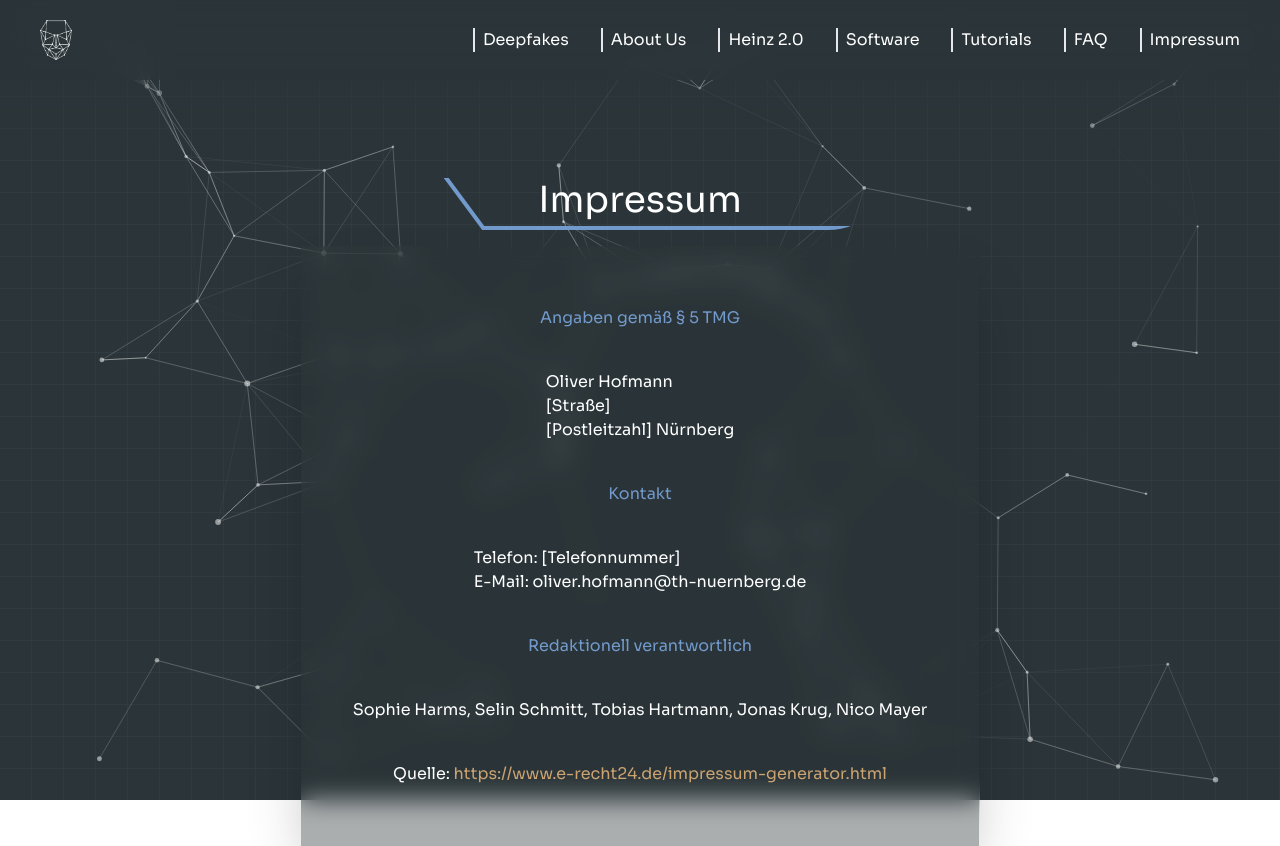
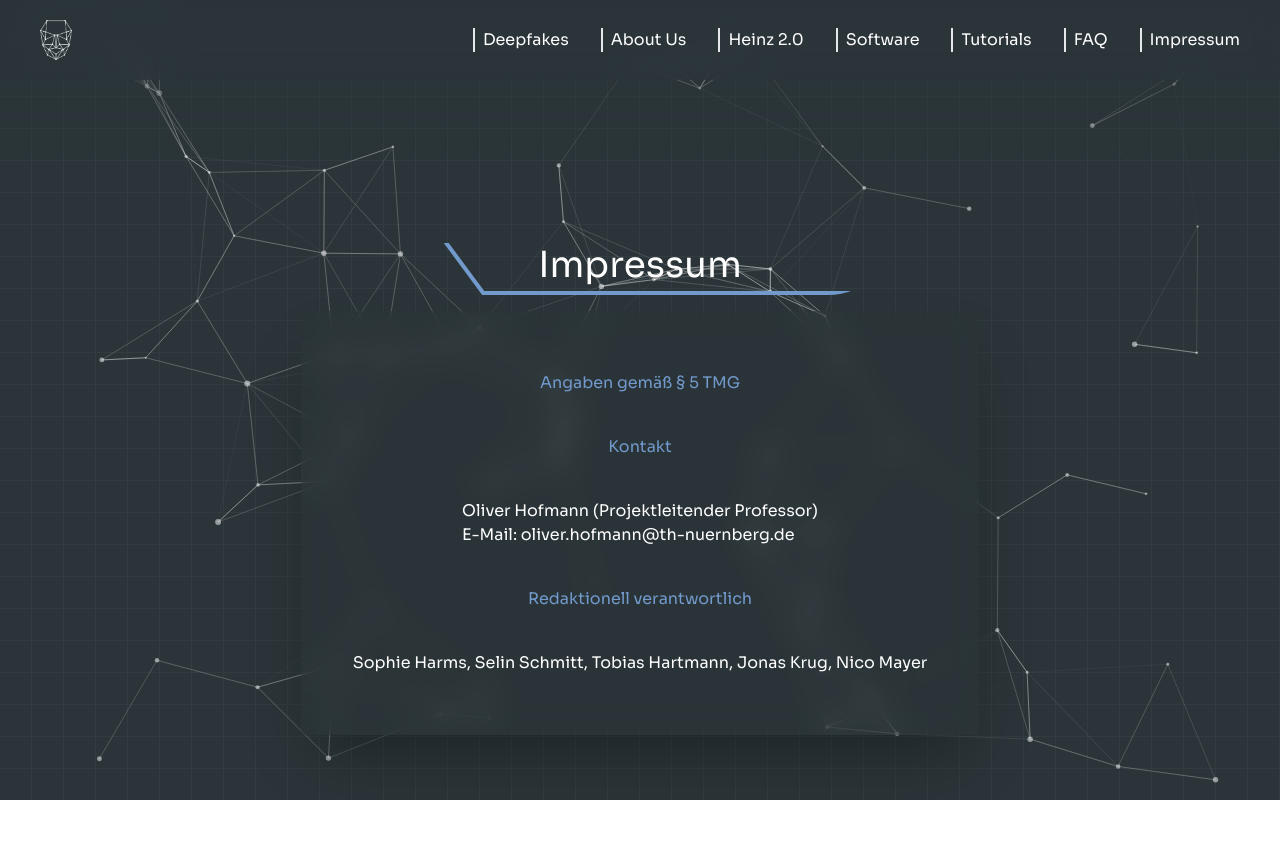
Before and after one commit to Nico-Mayer/Heinz2.0, a Next.js app: page /sub/impressum in a window 1280 px wide. After the commit the page ends 800 px from the top, so only its background shows below. Built offline with nearby package versions, Linux system fonts and the light colour scheme.

Commit message:
heinz faq, dfl mit colab, impressum,

```diff
--- a/pages/index.tsx
+++ b/pages/index.tsx
@@ -32,7 +32,7 @@ const Home: NextPage = () => {
           >
             <h1 className="mb-6 text-7xl font-bold">Heinz 2.0</h1>
             <h1 className="ml-64 animate-pulse text-xl font-bold">
-              Coming Soon...
+              Tauche ein in die Welt der Deepfakes!
             </h1>
           </motion.div>
           <div
--- a/pages/sub/deepfacelive.tsx
+++ b/pages/sub/deepfacelive.tsx
@@ -99,6 +99,7 @@ function deepfacelab() {
                         und wähle die Standard Einstellungen. Die daraus resultierende DFM File findest du im Model Verzeichnis von Deepfacelab. Diese wird nun in das entsprechende Verzeichnis von DFLive (nicht Deepfacelab) gelegt.
                     </p>}/>
                     <img src={'/dfldfm.png'}/>
+                    <a id={"ordner"}/>
                     <StyledText text={<p>
                         Jetzt kann in DeepFaceLive das eigen trainierte Modell ausgewählt werden. DFL hat auch einen Merger der in Echtzeit die Maske des Live-Deepfakes verändern kann.<br/>
                         Das entstandene Modell ist ein RTM Modell und kann für weitere Projekte weiter verwendet werden. Beispielsweise für weitere Deepfake Videos. Stundenlanges Training ist nun Geschichte!<br/>
--- a/pages/sub/faq.tsx
+++ b/pages/sub/faq.tsx
@@ -15,13 +15,19 @@ function faq() {
                         'z-10 flex min-h-screen flex-1 flex-col items-center space-y-20 bg-bgMain/40 py-10 px-8 shadow-3xl backdrop-blur-md'
                     }
                 >
+                    <Question text={<p>
+                        Downloade zunächst das RTM-Modell von Heinz 2.0. Dann brauchst du natürlich auch DeepFaceLive. Verschiebe das heruntergeladene Modell in den richtigen Ordner und schon kannst du in DeepFaceLive zu heinz 2.0 werden!
+                        Eine genauere Erklärung findest du im <span className={"text-heinzOrange hover:text-heinzGrau"} onClick={() => {
+                        router.push("/sub/deepfacelive#ordner")
+                    }}>DeepFaceLive-Tutorial</span>.
+                    </p>} faq={"1. Wie werde ich nun Heinz 2.0?"}/>
                     <Question text={<p>Deepfakes sind gefälschte Medieninhalte. Anhand von
                     Medienmaterialien wie Bildern, Videos oder Audioaufnahmen lassen
                     sich gezielt Manipulationen produzieren, die vom einfachen
                     Interessenten Daheim bis hin zum Deepfake Profi erstellbar sind.
                     Die Ergebnisse sind dabei sehr realistisch und die Fälschung mit dem bloßen Augen zum Teil schwer erkennbar. Genauers findest du dazu natürlich unter <span className={"text-heinzOrange hover:text-heinzGrau"} onClick={() => {
                             router.push("/sub/deepfakes")
-                        }}>Deepfakes</span>.</p>} faq={"1. Was sind eigentlich Deepfakes?"}/>
+                        }}>Deepfakes</span>.</p>} faq={"2. Was sind eigentlich Deepfakes?"}/>
                     <Question
                         text={<><p>Um eine ungefähre Einschätzung zu haben, welche Hardwareanforderungen am besten sind
                             hilft dir vielleicht folgendes Video:<br/></p>
@@ -30,13 +36,13 @@ function faq() {
                             </video>
                             <p>Unter Umständen empfiehlt es sich nur GoogleColab oder eine Kombination aus beidem
                                 (lokal+Colab) zu benutzen.</p></>}
-                        faq={"2. Welche Hardware-Voraussetzungen gibt es?"}/>
+                        faq={"3. Welche Hardware-Voraussetzungen gibt es?"}/>
                     <Question
                         text={<p>Deepfakes sind eine neuartige Technologie. Der Begriff Deepfake wurde im Jahr 2017 das erste Mal genannt.</p>}
-                        faq={"3. Wie lange gibt es Deepfakes eigentlich schon?"}/>
+                        faq={"4. Wie lange gibt es Deepfakes eigentlich schon?"}/>
                     <Question
                         text={<p>Die Technologie hinter Deepfakes ist das sogenannte <span className={"text-heinzOrange hover:text-heinzGrau"} onClick={() => {router.push("/sub/deepfakes#deeplearning")}}>Deep Learning</span>. Deep Learning gehört in der Informatik zum Bereich der Künstliche Intelligenz und ist wiederum ein Teilbereich des sogenannten Machine Learnings (dt. Maschinelles Lernen). Ziel des Machine Learnings, sowie des Deep Learnings ist, dass IT-Systeme wie Computer bzw. Maschinen im Allgemeinen genauso fähig sind zu Lernen und zu Denken wie wir Menschen.</p>}
-                        faq={"4. Wie funktionieren Deepfakes?"}/>
+                        faq={"5. Wie funktionieren Deepfakes?"}/>
                     <Question text={<p>
                         Die Nutzung von DeepFaceLab ist kostenlos und einfach über
                         folgenden Link zu erhalten:
@@ -52,14 +58,14 @@ function faq() {
                         <br/>
                         Google Colab ist bis zu einer Trainingszeit von 12 Stunden
                         kostenlos nutzbar.
-                    </p>} faq={"5. Muss ich für DeepFaceLab oder Google Colab bezahlen?"}/>
+                    </p>} faq={"6. Muss ich für DeepFaceLab oder Google Colab bezahlen?"}/>
                     <Question text={<p>
                         Eine Grafikarte auch GPU (Graphics Processing Unit) sind auf bestimte mathematische Verfahren,
                         wie Vektor- und Matrizen-Berechnungen, spezialisierter Prozessor. Solche Rechnungen werden vor
                         allem benötigt, wenn es um Grafik beispielsweis in Spielen geht. <a className={'source'}
                                                                                             id={"srcRef14"}
                                                                                             href={"#linkSrc14"}>[14]</a>
-                    </p>} faq={"6. Was ist eine GPU / Grafikkarte?"}/>
+                    </p>} faq={"7. Was ist eine GPU / Grafikkarte?"}/>
                     <SubHeader title={'Quellen'}/>
                     <a className={"source"} id={"linkSrc14"} target="_blank"
                        href={"https://books.google.de/books?id=6aepodiiEK0C&lpg=PA1&ots=OI0f2kwksV&dq=was%20ist%20eine%20grafikkarte&lr&hl=de&pg=PA7#v=onepage&q&f=false"}>[14]
--- a/pages/sub/googlecolab.tsx
+++ b/pages/sub/googlecolab.tsx
@@ -8,7 +8,7 @@ function googlecolab() {
     return (
         <div className="z-10 flex min-h-screen flex-1 flex-col items-center justify-center pt-24">
             <main className="m-auto flex h-full w-full max-w-7xl flex-col items-center justify-center  text-center">
-                <MainHeader title={'DeepFaceCoLab'}></MainHeader>
+                <MainHeader title={'DFL mit Google Colab'}></MainHeader>
                 <div
                     className={
                         'z-10 flex  flex-1 flex-col items-center  bg-bgMain/40 px-8 py-10 shadow-3xl  backdrop-blur-md'
--- a/pages/sub/impressum.tsx
+++ b/pages/sub/impressum.tsx
@@ -21,17 +21,9 @@ function impressum() {
                 <p className={'text-heinzBlau'}>
                   Angaben gem&auml;&szlig; &sect; 5 TMG
                 </p>
-                <p>
-                  Oliver Hofmann
-                  <br />
-                  &#91;Stra&szlig;e&#93;
-                  <br />
-                  &#91;Postleitzahl&#93; N&uuml;rnberg
-                </p>
-
                 <p className={'text-heinzBlau'}>Kontakt</p>
                 <p>
-                  Telefon: &#91;Telefonnummer&#93;
+                  Oliver Hofmann (Projektleitender Professor)
                   <br />
                   E-Mail: oliver.hofmann@th-nuernberg.de
                 </p>
@@ -40,16 +32,6 @@ function impressum() {
                 <p>
                   Sophie Harms, Selin Schmitt, Tobias Hartmann, Jonas Krug, Nico
                   Mayer
-                </p>
-
-                <p>
-                  Quelle:{' '}
-                  <a
-                    className={'text-heinzOrange'}
-                    href="https://www.e-recht24.de/impressum-generator.html"
-                  >
-                    https://www.e-recht24.de/impressum-generator.html
-                  </a>
                 </p>
               </>
             }
--- a/pages/sub/tutorials.tsx
+++ b/pages/sub/tutorials.tsx
@@ -2,7 +2,6 @@ import React from 'react'
 import MainHeader from '../../components/MainHeader'
 import SubHeader from '../../components/SubHeader'
 import StyledText from '../../components/StyledText'
-import {Span} from 'next/dist/trace'
 import Tile from "../../components/Tile";
 import router from "next/router";
 
@@ -51,7 +50,7 @@ function tutorials() {
                             url={'/sub/deepfacelab'}
                         />
                         <Tile
-                            title={'DeepFaceCoLab'}
+                            title={'DFL mit Google Colab'}
                             imgSrc={'/gctut/training.png'}
                             text={'Google Colab als alternative Vorgehensweise, falls man keine GPU hat'}
                             url={'/sub/googlecolab'}
@@ -63,10 +62,6 @@ function tutorials() {
                             url={'/sub/deepfacelive'}
                         />
                     </div>
-                    <SubHeader title={'Quellen'}/>
-                    <a className={"source"} id={"linkSrc13"} target="_blank"
-                       href={"https://mrdeepfakes.com/forums/thread-guide-deepfacelab-2-0-guide"}>[13]
-                        [GUIDE] - DeepFaceLab 2.0 Guide. [Online]. Zugriff am: 20. Februar 2022.</a>
                 </div>
             </main>
         </div>
```
